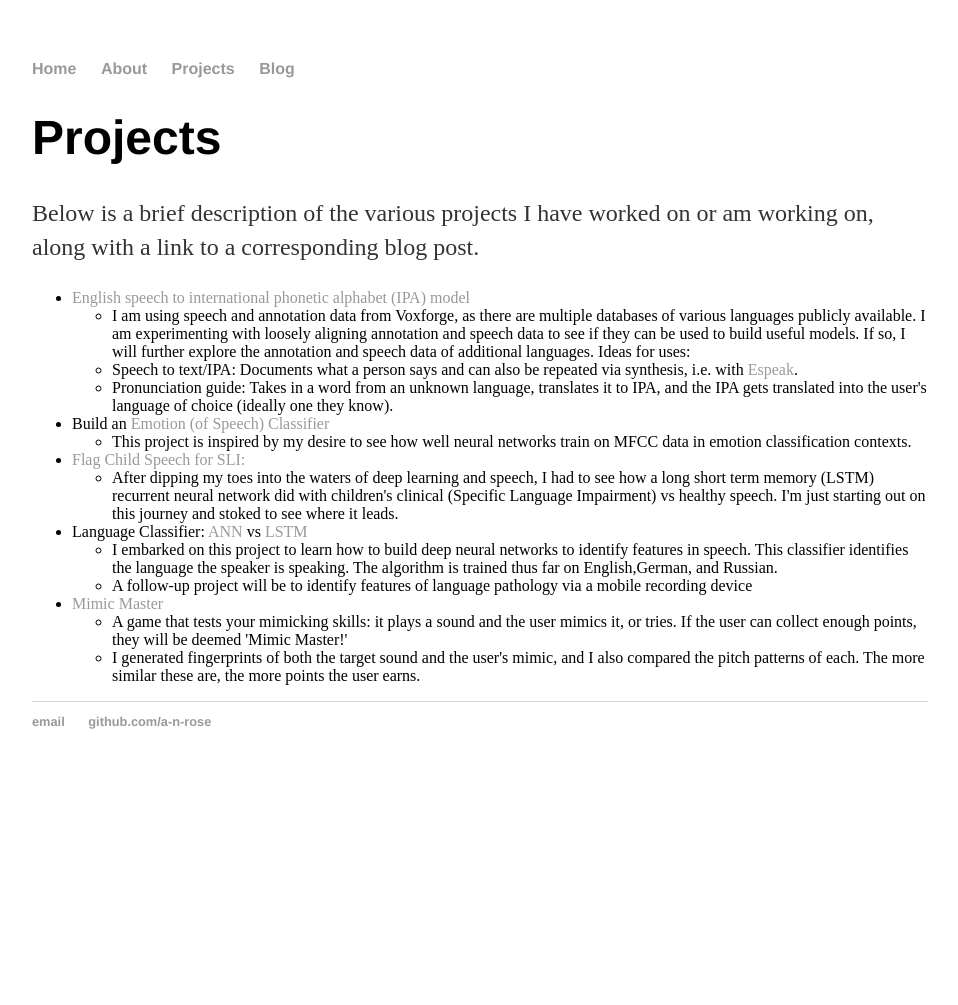
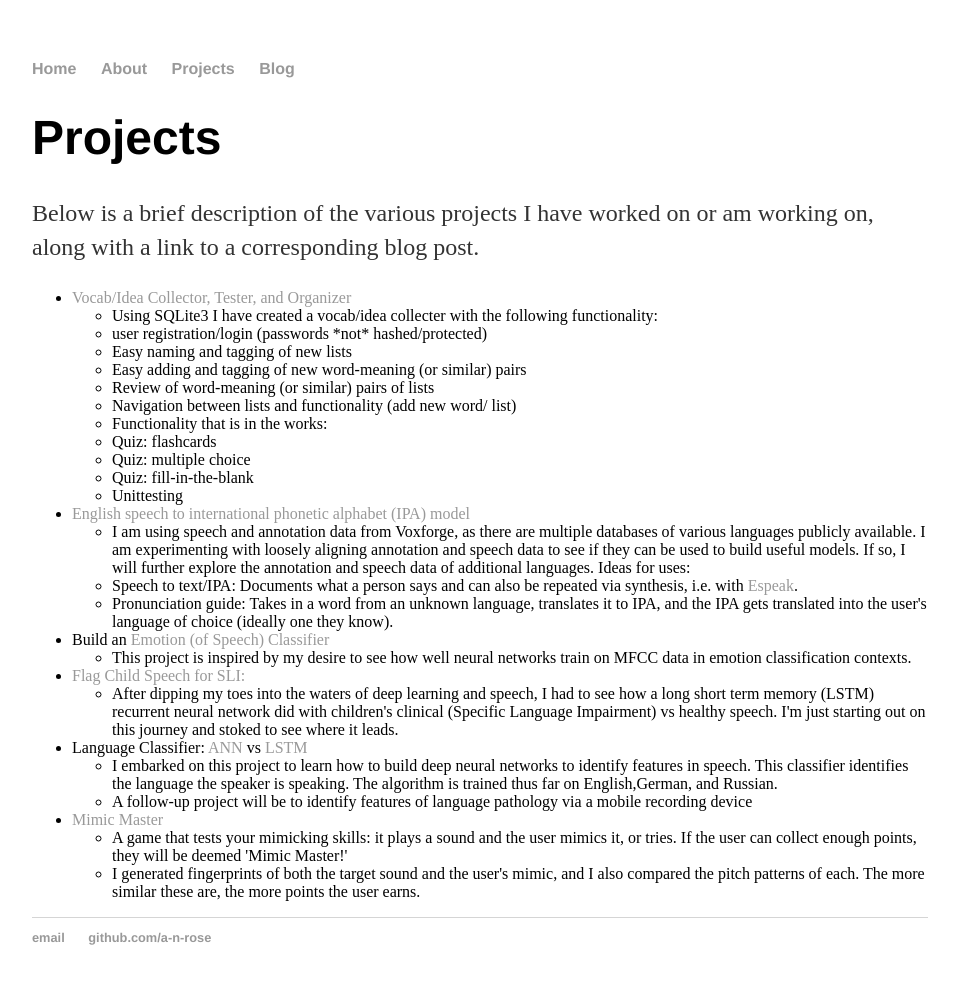
Before and after one commit to a-n-rose/a-n-rose.github.io, a Jekyll site: the page built from projects/index.html, in a window 1280 px wide. Shown: the whole page, without its empty margins (160-1118 px from the left). Built offline with Jekyll 4.4.1, drawn with Linux system fonts in a browser that asks for light colours; before the commit the page ends 900 px from its top, so only the background shows below that.

Commit message:
added vocab app

```diff
--- a/projects/index.html
+++ b/projects/index.html
@@ -8,6 +8,36 @@ title: Aislyn's Projects
 			<p>Below is a brief description of the various projects I have worked on or am working on, along with a link to a corresponding blog post.</p>
 
 			<ul class="projects_list">
+
+
+
+				<li> <a href="/2018/11/01/vocab-app.html">Vocab/Idea Collector, Tester, and Organizer</a> </li>
+				<ul class="project_description">
+					<li>Using SQLite3 I have created a vocab/idea collecter with the following functionality:
+                                            <li>user registration/login (passwords *not* hashed/protected)
+                                            </li>
+                                            <li>Easy naming and tagging of new lists
+                                            </li>
+                                            <li>Easy adding and tagging of new word-meaning (or similar) pairs
+                                            </li>
+                                            <li>Review of word-meaning (or similar) pairs of lists
+                                            </li>
+                                            <li>Navigation between lists and functionality (add new word/ list)
+                                            </li>
+                                        </li>
+					<li>Functionality that is in the works:
+                                            <li>Quiz: flashcards
+                                            </li>
+                                            <li>Quiz: multiple choice
+                                            </li>
+                                            <li>Quiz: fill-in-the-blank
+                                            </li>
+                                            <li>Unittesting
+                                            </li>
+                                        </li>
+					</ul>
+
+
 
 				<li> <a href="/2018/09/28/english-speech-to-ipa.html">English speech to international phonetic alphabet (IPA) model</a> </li>
 				<ul class="project_description">
```
